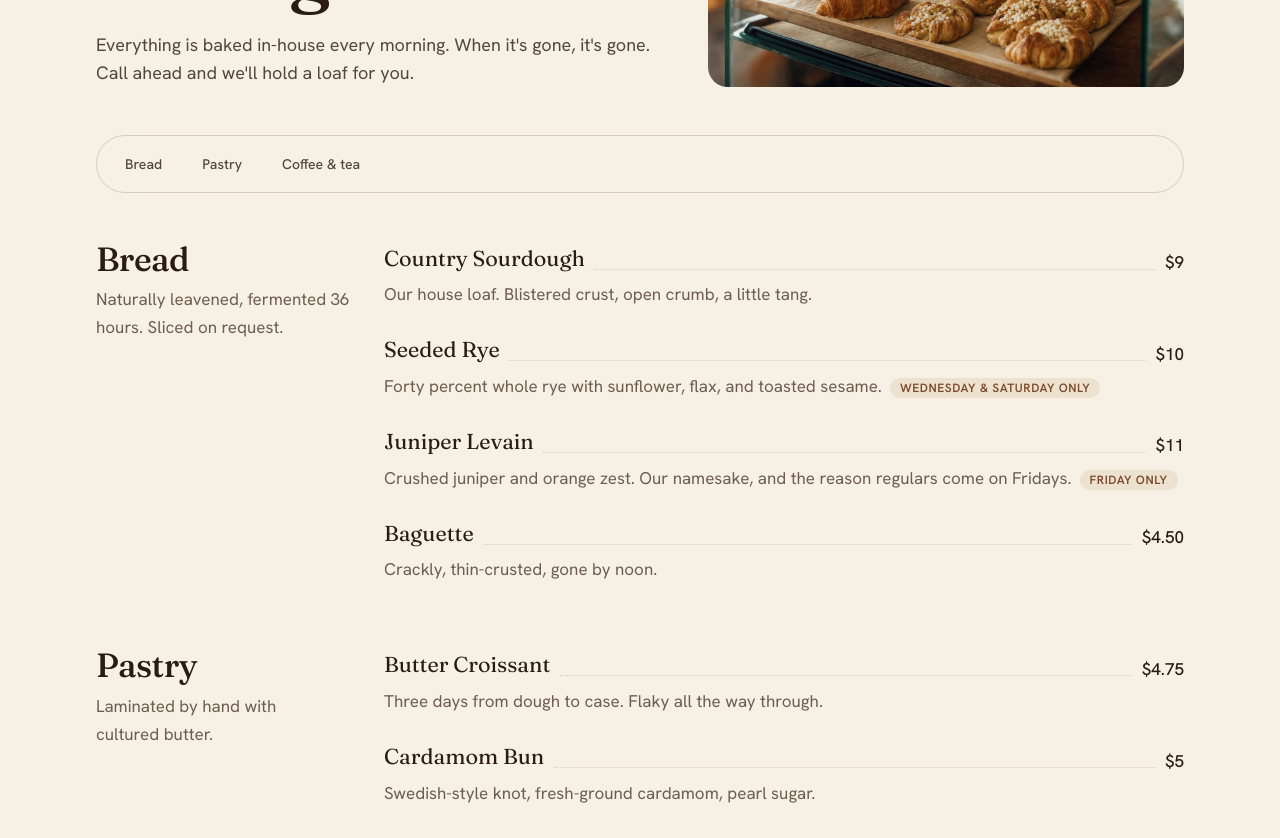
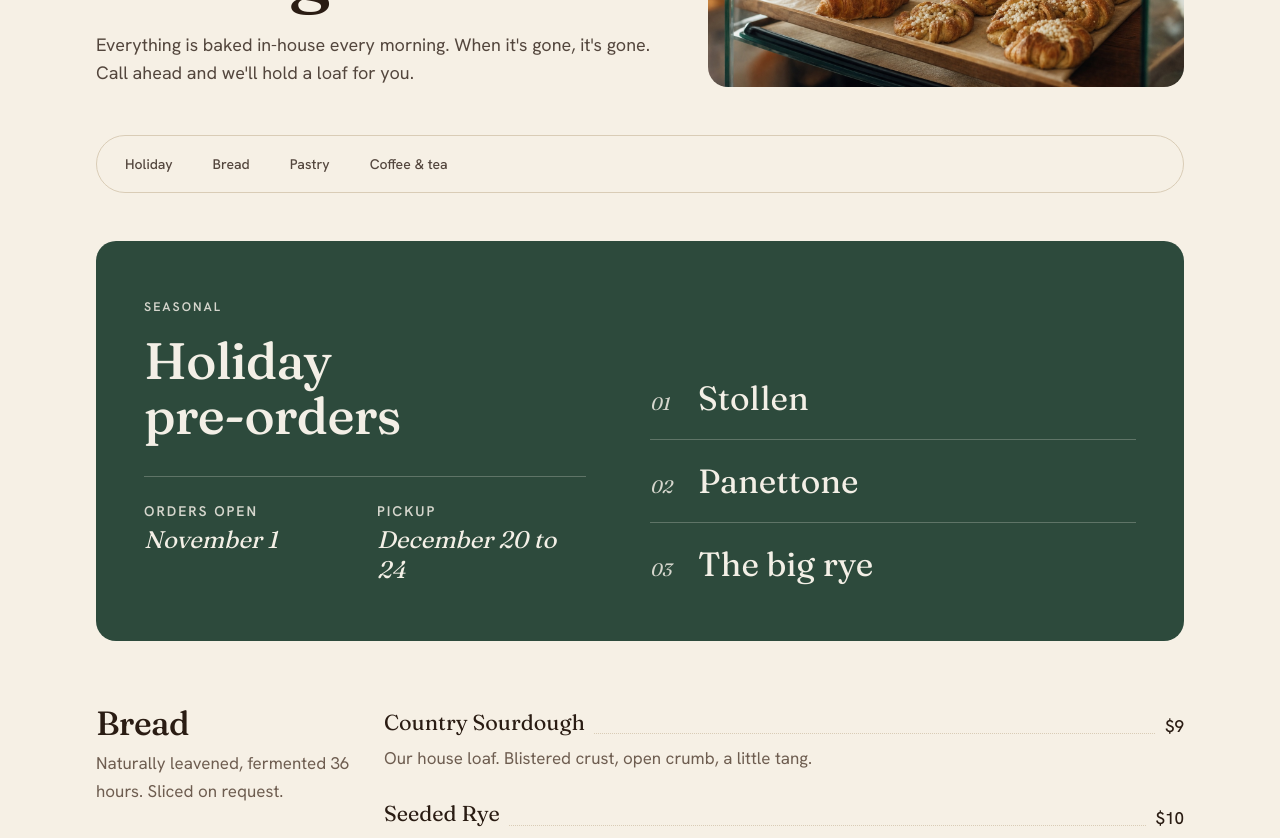
Before and after one commit to empowerment-ai/agent-site-kit, a Next.js app: page /menu in a window 1280 px wide. Shown: the part 420-1258 px from the top of the page. Built offline with nearby package versions, Linux system fonts and the light colour scheme.

Commit message:
builder: Add a holiday pre-order section to the menu page: stollen, panettone, an

```diff
--- a/content/menu.json
+++ b/content/menu.json
@@ -1,5 +1,17 @@
 {
-  "_comment": "The menu. Prices are in dollars. 'daily' items are baked every open day; others list the days they're available.",
+  "_comment": "The menu. Prices are in dollars. 'daily' items are baked every open day; others list the days they're available. 'holiday' is the seasonal pre-order panel: set show to false to hide it. Its items have no prices yet; add a price to an item and it will appear.",
+  "holiday": {
+    "show": true,
+    "title": "Holiday pre-orders",
+    "preordersOpen": "2026-11-01",
+    "pickupStart": "2026-12-20",
+    "pickupEnd": "2026-12-24",
+    "items": [
+      { "name": "Stollen" },
+      { "name": "Panettone" },
+      { "name": "The big rye" }
+    ]
+  },
   "sections": [
     {
       "id": "bread",
--- a/scripts/check-content.mjs
+++ b/scripts/check-content.mjs
@@ -41,6 +41,21 @@ for (const s of menu.sections ?? []) {
     if (!item.name || !item.description) fail(`Menu item in "${s.title}" needs a name and a description.`);
     if (typeof item.price !== "number" || item.price <= 0) fail(`Menu item "${item.name}" needs a price greater than 0 (a number, no $ sign).`);
     for (const d of item.days ?? []) if (!DAYS.includes(d)) fail(`Menu item "${item.name}" lists an unknown day "${d}".`);
+  }
+}
+
+const ISO_DATE = /^\d{4}-\d{2}-\d{2}$/;
+if (menu.holiday?.show) {
+  const h = menu.holiday;
+  if (!h.title) fail(`menu.json holiday section needs a "title".`);
+  for (const key of ["preordersOpen", "pickupStart", "pickupEnd"]) {
+    if (!ISO_DATE.test(h[key] ?? "")) fail(`menu.json holiday "${key}" must be a date like "2026-11-01". Got "${h[key]}".`);
+  }
+  if (h.pickupStart > h.pickupEnd) fail(`menu.json holiday pickup starts ${h.pickupStart} but ends ${h.pickupEnd}. The end must be on or after the start.`);
+  if (!h.items?.length) fail(`menu.json holiday section is showing but has no items. Add items or set "show" to false.`);
+  for (const item of h.items ?? []) {
+    if (!item.name) fail(`Every holiday item in menu.json needs a name.`);
+    if (item.price !== undefined && (typeof item.price !== "number" || item.price <= 0)) fail(`Holiday item "${item.name}" has a price that isn't a number greater than 0. Leave "price" out until it's set.`);
   }
 }
 
--- a/src/app/menu/page.tsx
+++ b/src/app/menu/page.tsx
@@ -1,6 +1,6 @@
 import Image from "next/image";
 import type { Metadata } from "next";
-import { getMenu, getPage, formatPrice } from "@/lib/content";
+import { getMenu, getHoliday, getPage, formatPrice, formatMonthDay, formatDateRange } from "@/lib/content";
 
 const page = getPage("menu");
 
@@ -12,6 +12,7 @@ export const metadata: Metadata = {
 
 export default function MenuPage() {
   const sections = getMenu();
+  const holiday = getHoliday();
   return (
     <div className="mx-auto max-w-6xl px-5 md:px-8">
       <header className="grid items-end gap-10 pb-12 pt-12 md:grid-cols-[1.2fr_1fr] md:pt-20">
@@ -26,6 +27,11 @@ export default function MenuPage() {
       </header>
 
       <nav aria-label="Menu sections" className="sticky top-[73px] z-20 -mx-5 flex gap-2 overflow-x-auto border-y border-line bg-flour/95 px-5 py-3 backdrop-blur md:mx-0 md:rounded-full md:border md:px-3">
+        {holiday && (
+          <a href="#holiday" className="shrink-0 rounded-full px-4 py-1.5 text-sm font-medium text-crust/80 hover:bg-crumb hover:text-crust">
+            Holiday
+          </a>
+        )}
         {sections.map((s) => (
           <a key={s.id} href={`#${s.id}`} className="shrink-0 rounded-full px-4 py-1.5 text-sm font-medium text-crust/80 hover:bg-crumb hover:text-crust">
             {s.title}
@@ -34,6 +40,45 @@ export default function MenuPage() {
       </nav>
 
       <div className="mt-12 space-y-16">
+        {holiday && (
+          <section id="holiday" aria-labelledby="holiday-title" className="scroll-mt-40 rounded-[var(--radius-card)] bg-juniper px-6 py-10 text-juniper-ink md:px-12 md:py-14">
+            <div className="grid gap-10 md:grid-cols-[1fr_1.1fr] md:gap-16">
+              <div>
+                <p className="eyebrow !text-juniper-ink/85">Seasonal</p>
+                <h2 id="holiday-title" className="mt-4 text-[clamp(2.2rem,5vw,3.2rem)] font-[450]">{holiday.title}</h2>
+                <dl className="mt-8 grid grid-cols-2 gap-6 border-t border-juniper-ink/25 pt-6">
+                  <div>
+                    <dt className="text-sm font-semibold uppercase tracking-[0.14em] text-juniper-ink/85">Orders open</dt>
+                    <dd className="mt-1 font-display text-[1.5rem] italic leading-tight">{formatMonthDay(holiday.preordersOpen)}</dd>
+                  </div>
+                  <div>
+                    <dt className="text-sm font-semibold uppercase tracking-[0.14em] text-juniper-ink/85">Pickup</dt>
+                    <dd className="mt-1 font-display text-[1.5rem] italic leading-tight">{formatDateRange(holiday.pickupStart, holiday.pickupEnd)}</dd>
+                  </div>
+                </dl>
+              </div>
+              <ol className="self-end">
+                {holiday.items.map((item, i) => (
+                  <li key={item.name} className="flex items-baseline gap-5 border-b border-juniper-ink/25 py-5 first:pt-0 last:border-b-0 last:pb-0">
+                    <span className="w-7 shrink-0 font-display text-lg italic tabular-nums text-juniper-ink/85" aria-hidden>{String(i + 1).padStart(2, "0")}</span>
+                    <div className="flex-1">
+                      <div className="flex items-end">
+                        <span className="font-display text-[clamp(1.6rem,3.5vw,2.1rem)] leading-tight">{item.name}</span>
+                        {item.price !== undefined && (
+                          <>
+                            <span className="leader !border-juniper-ink/30" aria-hidden />
+                            <span className="tabular-nums font-medium">{formatPrice(item.price)}</span>
+                          </>
+                        )}
+                      </div>
+                      {item.description && <p className="mt-1 text-juniper-ink/85">{item.description}</p>}
+                    </div>
+                  </li>
+                ))}
+              </ol>
+            </div>
+          </section>
+        )}
         {sections.map((s) => (
           <section key={s.id} id={s.id} className="scroll-mt-40 grid gap-8 md:grid-cols-[16rem_1fr]">
             <div>
--- a/src/lib/content.ts
+++ b/src/lib/content.ts
@@ -46,8 +46,36 @@ export function getBusiness(): Business {
   return readJSON<Business>("business.json");
 }
 
+export type HolidayItem = { name: string; description?: string; price?: number };
+export type Holiday = {
+  show: boolean;
+  title: string;
+  preordersOpen: string;
+  pickupStart: string;
+  pickupEnd: string;
+  items: HolidayItem[];
+};
+
 export function getMenu(): MenuSection[] {
   return readJSON<{ sections: MenuSection[] }>("menu.json").sections;
+}
+
+export function getHoliday(): Holiday | undefined {
+  const holiday = readJSON<{ holiday?: Holiday }>("menu.json").holiday;
+  return holiday?.show ? holiday : undefined;
+}
+
+// "2026-11-01" -> "November 1"
+export function formatMonthDay(iso: string): string {
+  return new Date(`${iso}T12:00:00`).toLocaleDateString("en-US", { month: "long", day: "numeric" });
+}
+
+// "2026-12-20", "2026-12-24" -> "December 20 to 24"
+export function formatDateRange(start: string, end: string): string {
+  const [s, e] = [formatMonthDay(start), formatMonthDay(end)];
+  const [sMonth] = s.split(" ");
+  const [eMonth, eDay] = e.split(" ");
+  return sMonth === eMonth ? `${s} to ${eDay}` : `${s} to ${e}`;
 }
 
 function readMarkdown(dir: string, slug: string): Page {
```
Also changed, not shown: 2 other files (tests, documents, lock files or other folders).
